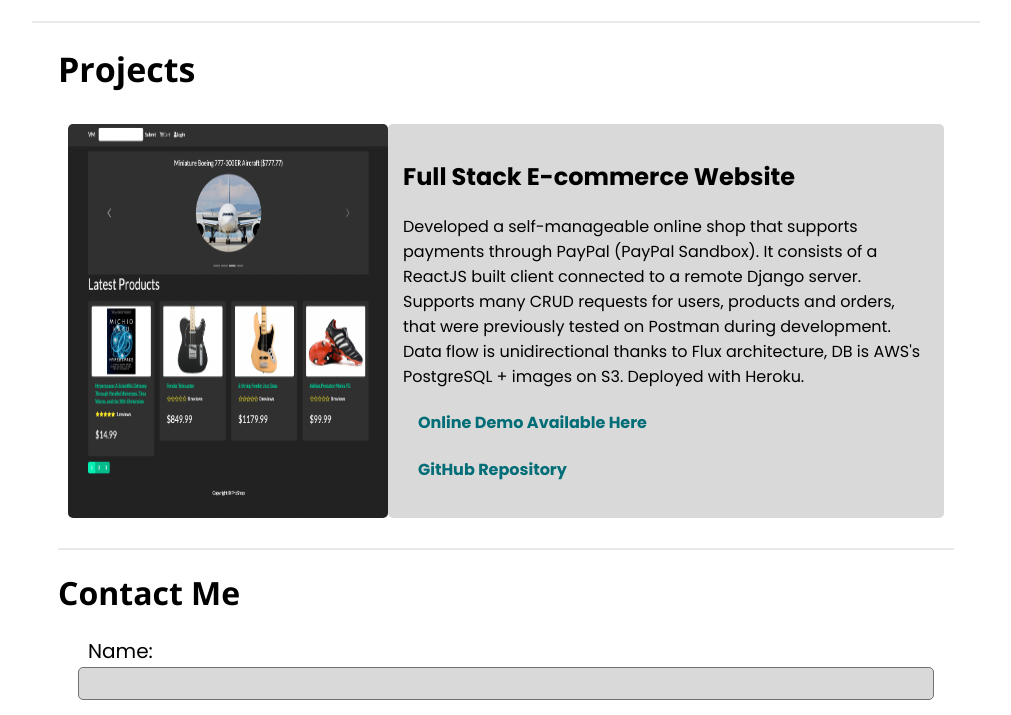
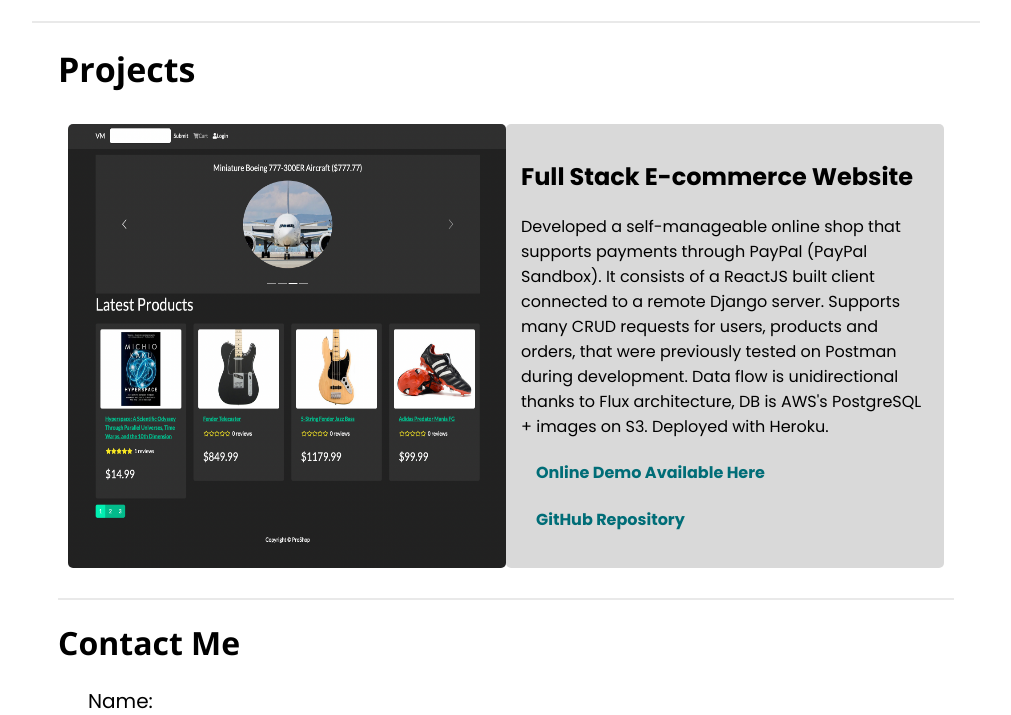
Before and after one commit to munozvicente/munozvicente.github.io, a React (Create React App) app: page / in a window 1280 px wide. Shown: the part 646-1361 px from the top of the page, without its empty margins (134-1145 px from the left). Built offline with nearby package versions, Linux system fonts and the light colour scheme.

Commit message:
Repaired Project Image view

```diff
--- a/src/components/Projects/projects.css
+++ b/src/components/Projects/projects.css
@@ -27,7 +27,7 @@
 }
 
 .projectContainer img {
-    width: 25vw;
+    max-width: 50%;
     border-radius: 5px;
 }
 
```
